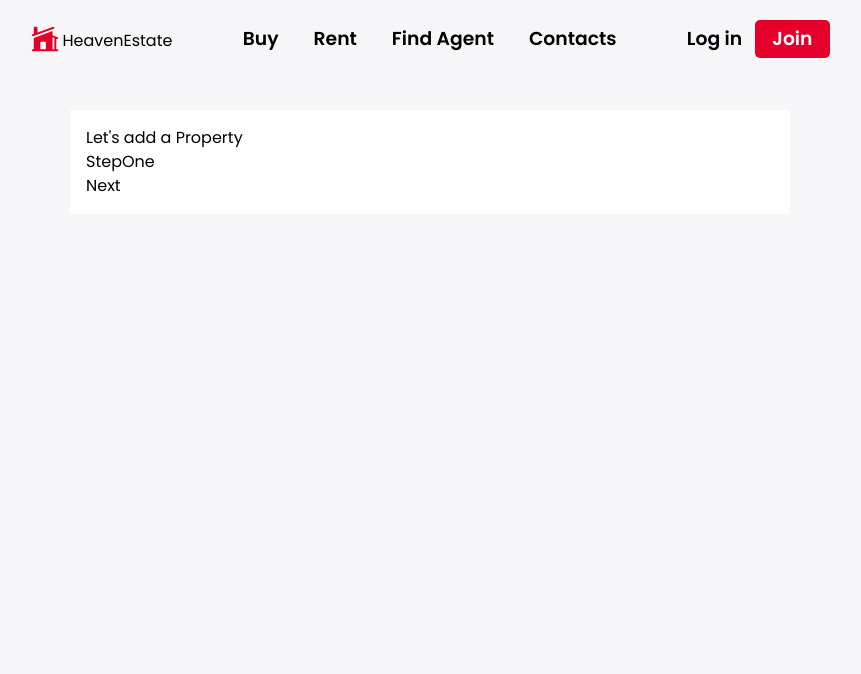
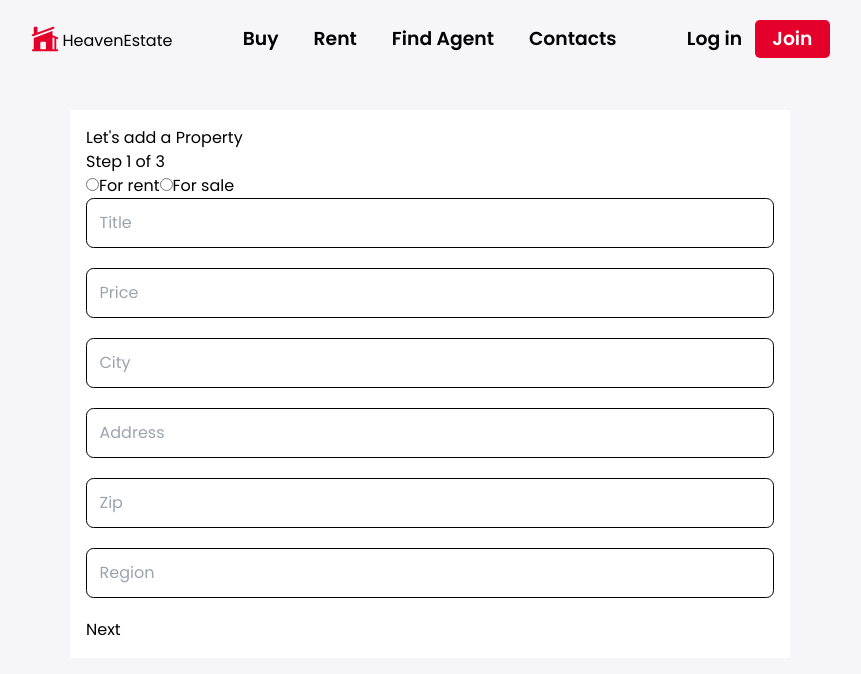
Before and after one commit to filipkomogorov/booking-app, a React (Vite) app in the folder client/: page /add in a window 1280 px wide. Shown: the top 674 px of the page, without its empty margins (210-1071 px from the left). Built offline with nearby package versions, Linux system fonts and the light colour scheme; no server answers.

Commit message:
adding formik and schema for Step 1 of the Wizard

```diff
--- a/client/src/components/TextFields/TextFiled.tsx
+++ b/client/src/components/TextFields/TextFiled.tsx
@@ -9,6 +9,7 @@ interface TextField {
 
 const TextField: React.FC<TextField> = ({ ...props }) => {
   const [field, meta] = useField(props);
+  console.log(field.value)
 
   return (
     <div className="pb-8">
--- /dev/null
+++ b/client/src/components/Wizard/StepOne/AdvertisementType.tsx
@@ -0,0 +1,33 @@
+import React from "react";
+import { Field, useField } from "formik";
+import { AdvertisementType as AdvertisementTypeEnum } from "../../../models/Property";
+
+interface AdvertisementTypeProps {
+  name: string;
+}
+
+
+
+const AdvertisementType:React.FC<AdvertisementTypeProps> = ({name}) => {
+
+  const [field, meta] = useField(name);
+  console.log(meta)
+
+  return (
+    <div>
+      <label>
+        <Field type="radio" name={name} value={AdvertisementTypeEnum.RENT} />
+        For rent
+      </label>
+      <label>
+        <Field type="radio" name={name} value={AdvertisementTypeEnum.SELL} />
+        For sale
+      </label>
+      {meta.touched && meta.error && (
+        <div className="text-error text-lg">{meta.error}</div>
+      )}
+    </div>
+  );
+};
+
+export default AdvertisementType;
--- a/client/src/components/Wizard/StepOne/PropertyType.tsx
+++ /dev/null
@@ -1,18 +0,0 @@
-import React from "react";
-
-const PropertyType = () => {
-  return (
-    <div>
-      <h2>Choose property type</h2>
-      <form>
-        <input type="radio" id="radio-rent" name="add-type" />
-        <label htmlFor="radio-rent">Rent</label>
-
-        <input type="radio" id="radio-sell" name="add-type" />
-        <label htmlFor="radio-sell">Sell</label>
-      </form>
-    </div>
-  );
-};
-
-export default PropertyType;
--- a/client/src/components/Wizard/StepOne/StepOne.tsx
+++ b/client/src/components/Wizard/StepOne/StepOne.tsx
@@ -1,9 +1,59 @@
-import React from 'react'
+import React from "react";
+import { Form, Formik, useFormik } from "formik";
+import {
+  WizardStepOneProps,
+  WizardStepOneSchema,
+} from "../../../schemas/WizardValidation";
+import TextField from "../../TextFields/TextFiled";
+import AdvertisementType from "./AdvertisementType";
 
-const StepOne = () => {
-  return (
-    <div>StepOne</div>
-  )
+interface StepOneProps {
+  onSubmit: (values: WizardStepOneProps) => void;
 }
 
-export default StepOne
+const StepOne: React.FC<StepOneProps> = ({ onSubmit }) => {
+  const initialValues: WizardStepOneProps = {
+    advertisementType: undefined,
+    title: "",
+    price: "",
+    deposit: "",
+    location: {
+      city: "",
+      address: "",
+      zip: "",
+      region: "",
+    },
+    description: "",
+  };
+
+  return (
+    <div>
+      <div>
+        <h2>Step 1 of 3</h2>
+      </div>
+      <Formik
+        initialValues={initialValues}
+        validationSchema={WizardStepOneSchema}
+        onSubmit={(values, actions) => {
+          console.log('submitted')
+          console.log(values)
+          onSubmit(values);
+          actions.setSubmitting(false);
+        }}
+      >
+        <Form>
+          <AdvertisementType name='advertisementType' />
+          <TextField placeholder="Title" name="title" type="text" />
+          <TextField placeholder="Price" name="price" type="number" />
+          <TextField placeholder="City" name="location.city" type="text" />
+          <TextField placeholder="Address" name="location.address" type="text" />
+          <TextField placeholder="Zip" name="location.zip" type="text" />
+          <TextField placeholder="Region" name="location.region" type="text" />
+          <button type="submit">Next</button>
+        </Form>
+      </Formik>
+    </div>
+  );
+};
+
+export default StepOne;
--- a/client/src/components/Wizard/Wizard.tsx
+++ b/client/src/components/Wizard/Wizard.tsx
@@ -1,5 +1,6 @@
 import React, { useState } from "react";
 import { AdditionalInfo, PropertyData } from "../../models/Property";
+import { WizardStepOneProps } from "../../schemas/WizardValidation";
 import Preview from "./Preview/Preview";
 import StepOne from "./StepOne/StepOne";
 import StepThree from "./StepThree/StepThree";
@@ -7,12 +8,16 @@ import StepTwo from "./StepTwo/StepTwo";
 
 const Wizard: React.FC = () => {
   const [step, setStep] = useState<number>(1);
-  const [propertyData, setPropertyData] = useState<PropertyData>(
-    {} as PropertyData
-  );
+  const [propertyData, setPropertyData] = useState({});
   const [additionalData, setAdditionalData] = useState<AdditionalInfo>(
     {} as AdditionalInfo
   );
+
+  const onSubmitStepOne = (values: WizardStepOneProps) => {
+    setPropertyData({ ...propertyData, ...values });
+
+    handleStepNext();
+  };
 
   const handleStepNext = () => {
     setStep(step + 1);
@@ -26,8 +31,7 @@ const Wizard: React.FC = () => {
     case 1:
       return (
         <>
-          <StepOne />
-          <button onClick={handleStepNext}>Next</button>
+          <StepOne onSubmit={onSubmitStepOne} />
         </>
       );
     case 2:
--- a/client/src/pages/LoginPage.tsx
+++ b/client/src/pages/LoginPage.tsx
@@ -46,7 +46,7 @@ const LoginPage: React.FC = () => {
   };
 
   return (
-    <div className="w-login mx-auto bg-white mt-32 py-10 px-20 rounded-3xl flex flex-col">
+    <div className="w-login mx-auto bg-white mt-32 p-sizeLarge rounded-3xl flex flex-col">
       <div className="flex items-center gap-3 mx-auto mb-10">
         <LogoSvg />
         <p className="leading-none pt-2 text-4xl">HeavenEstate</p>
--- /dev/null
+++ b/client/src/schemas/WizardValidation.ts
@@ -0,0 +1,25 @@
+import * as yup from 'yup'
+import { AdvertisementType } from '../models/Property'
+import { Location } from '../models/Property'
+
+export interface WizardStepOneProps {
+    advertisementType?: AdvertisementType,
+    title: string,
+    price: string,
+    deposit: string,
+    location: Location,
+    description: string
+}
+
+export const WizardStepOneSchema  = yup.object<WizardStepOneProps>().shape({
+    advertisementType: yup.mixed<AdvertisementType>().oneOf(Object.values(AdvertisementType)).required('Required'),
+    title: yup.string().required('Required'),
+    price: yup.string().required('Required'),
+    deposit: yup.string(),
+    location: yup.object().shape({
+        city: yup.string().required('Required'),
+        address: yup.string().required('Required'),
+        zip: yup.string().required('Required'),
+        region: yup.string().required('Required'),
+    })
+})
--- a/client/tailwind.config.cjs
+++ b/client/tailwind.config.cjs
@@ -3,6 +3,11 @@ module.exports = {
   content: ["./src/**/*.{js,jsx,ts,tsx}"],
   theme: {
     extend: {
+
+      width: {
+        login: '50rem',
+        desktop: '72rem'
+      },
       spacing: {
         sizeSmall: '8px',
         sizeMedium: '16px',
@@ -10,12 +15,6 @@ module.exports = {
         sizeXl: '32px',
         sizeXxl: '40px',
         sizeDoubleXl: '64px',
-        '20': '20rem',
-        '22': '22rem',
-      },
-      width: {
-        login: '50rem',
-        desktop: '72rem'
       },
       fontSize: {
       }
```
Also changed, not shown: 1 other file (tests, documents, lock files or other folders).
